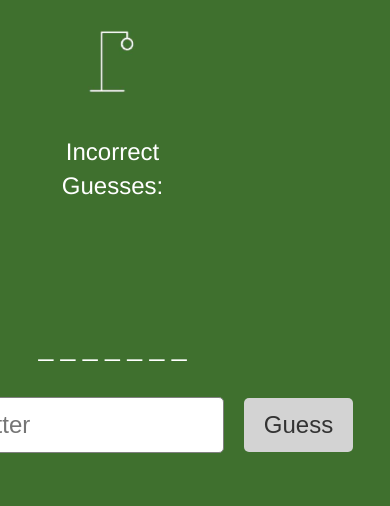
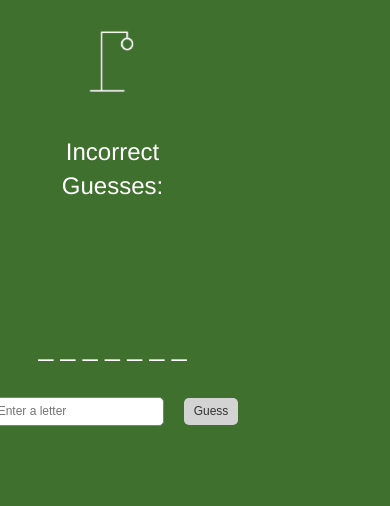
Before and after one commit to monsterreh2b/hangman2, a plain HTML site: page index.html in a window 390 px wide. Drawn offline with nearby package versions, Linux system fonts and the light colour scheme.

Commit message:
decrease size for input and btn for mobile view

```diff
--- a/style.css
+++ b/style.css
@@ -100,4 +100,8 @@ div#wrapper {
     div#underscore-display, div#underscore-display-topper {
         font-size: 20pt;
     }
+    #guess-input, #guess-submit {
+        padding: 5px 10px;
+        font-size: 12px;
+    }
 }
```
